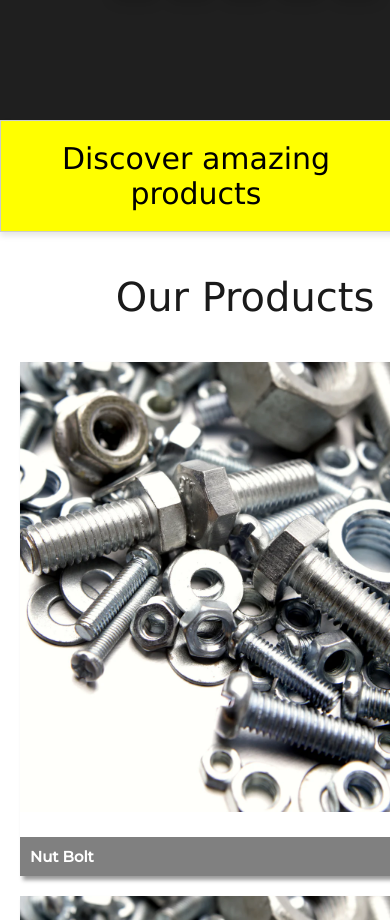
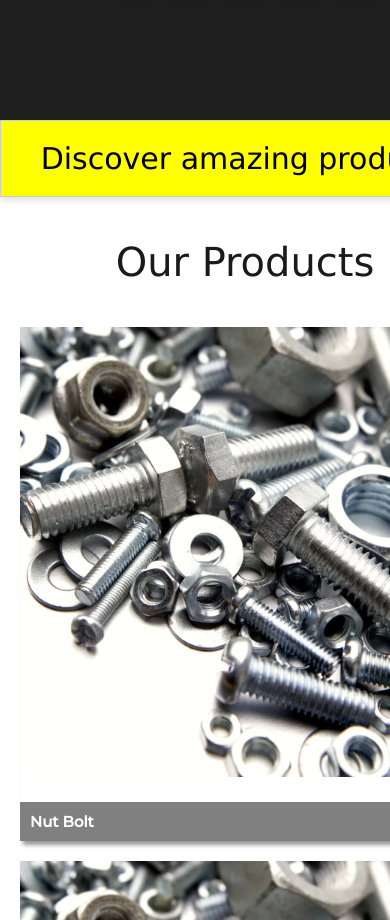
Before and after one commit to saurabh99t/lodhi-7sep, a plain HTML site: page index.html in a window 390 px wide. Shown: the part 1640-2560 px from the top of the page. Drawn offline with nearby package versions, Linux system fonts and the light colour scheme; a script that the page names is missing.

Commit message:
Add files via upload

```diff
--- a/css/banner.css
+++ b/css/banner.css
@@ -11,6 +11,6 @@
 
   @media (max-width: 768px) {
     .banner {
-      max-width: 90%;
+      max-width: 100%;
     }
   }
--- a/main-css.css
+++ b/main-css.css
@@ -152,7 +152,7 @@ padding: 2px;
 }
 
 .banner p {
-    width: 100vw;
+    width: 100%;
     background-color: yellow;
     padding: 20px;
 }
```
